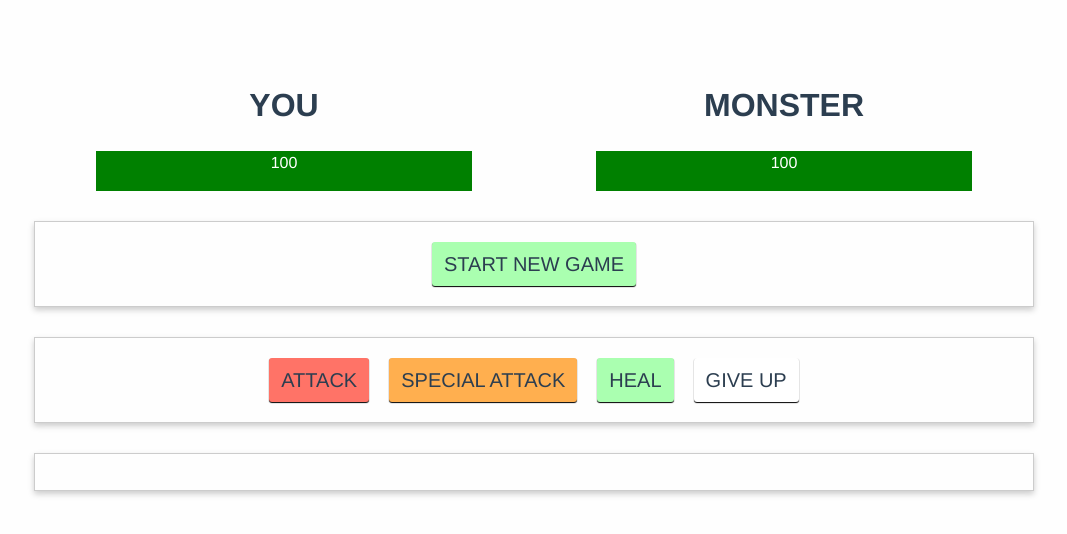
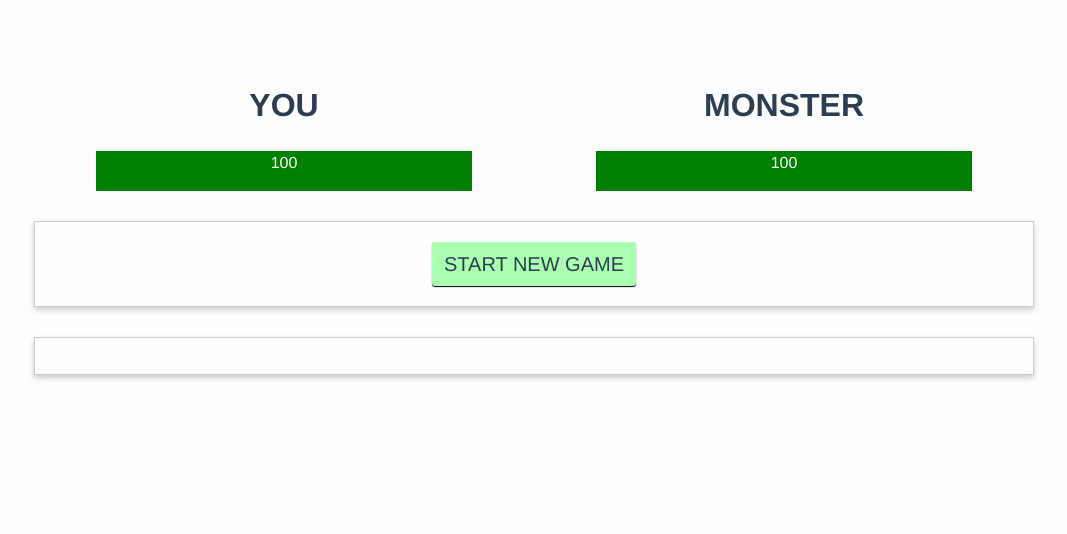
Before and after one commit to mikeliketool/the-monster-slayer, a Vue app: page / in a window 1280 px wide. Shown: the top 534 px of the page, without its empty margins (106-1173 px from the left). Built offline with nearby package versions, Linux system fonts and the light colour scheme.

Commit message:
Conditionally show or hide game controls based on state

```diff
--- a/src/components/TheMonsterSlayer.vue
+++ b/src/components/TheMonsterSlayer.vue
@@ -22,12 +22,12 @@
         </div>
       </div>
     </section>
-    <section class="row controls">
+    <section class="row controls" v-if="!gameIsRunnings">
       <div class="small-12 columns">
         <button id="start-game">START NEW GAME</button>
       </div>
     </section>
-    <section class="row controls">
+    <section class="row controls" v-else>
       <div class="small-12 columns">
         <button id="attack">ATTACK</button>
         <button id="special-attack">SPECIAL ATTACK</button>
```
